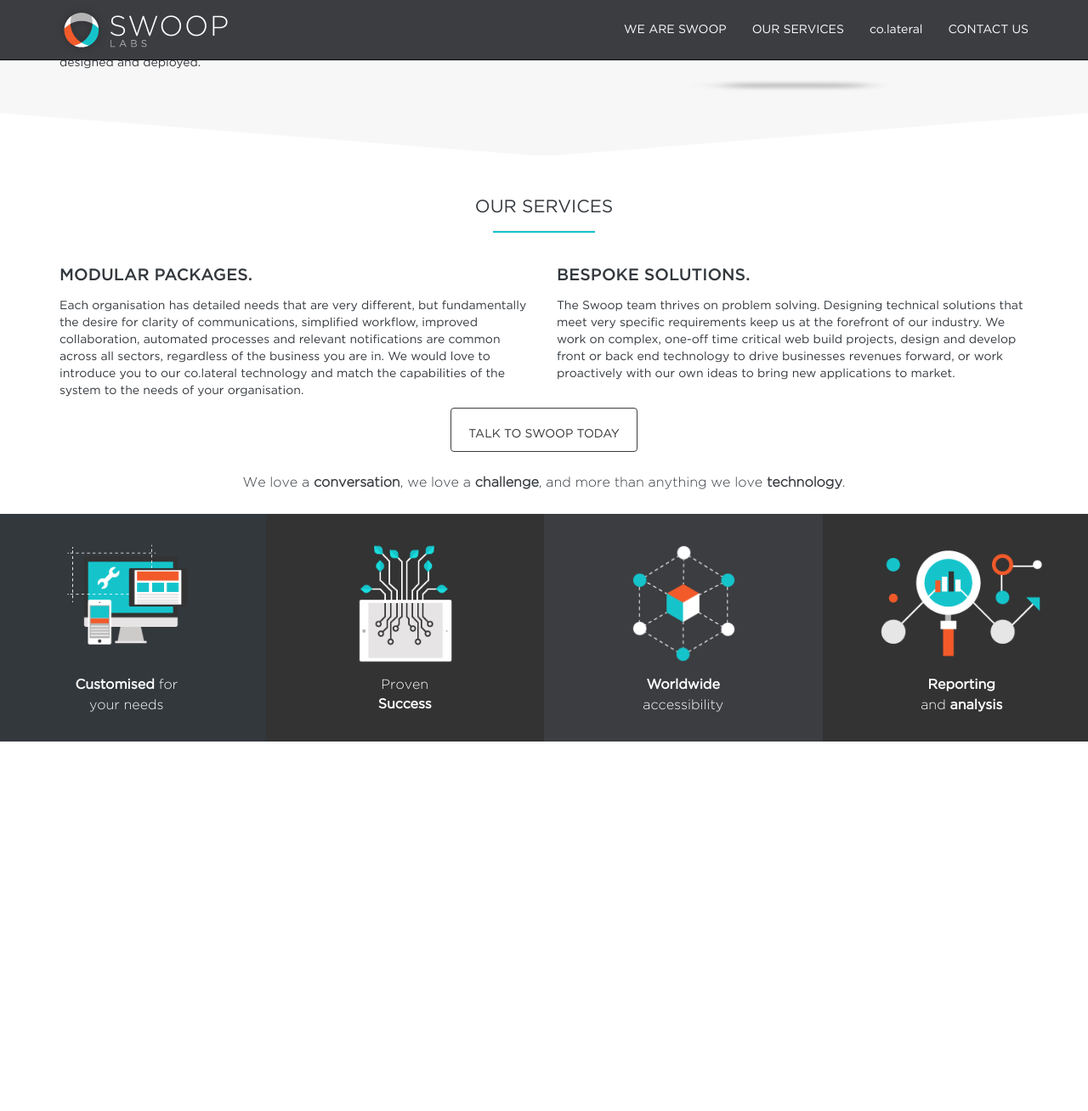
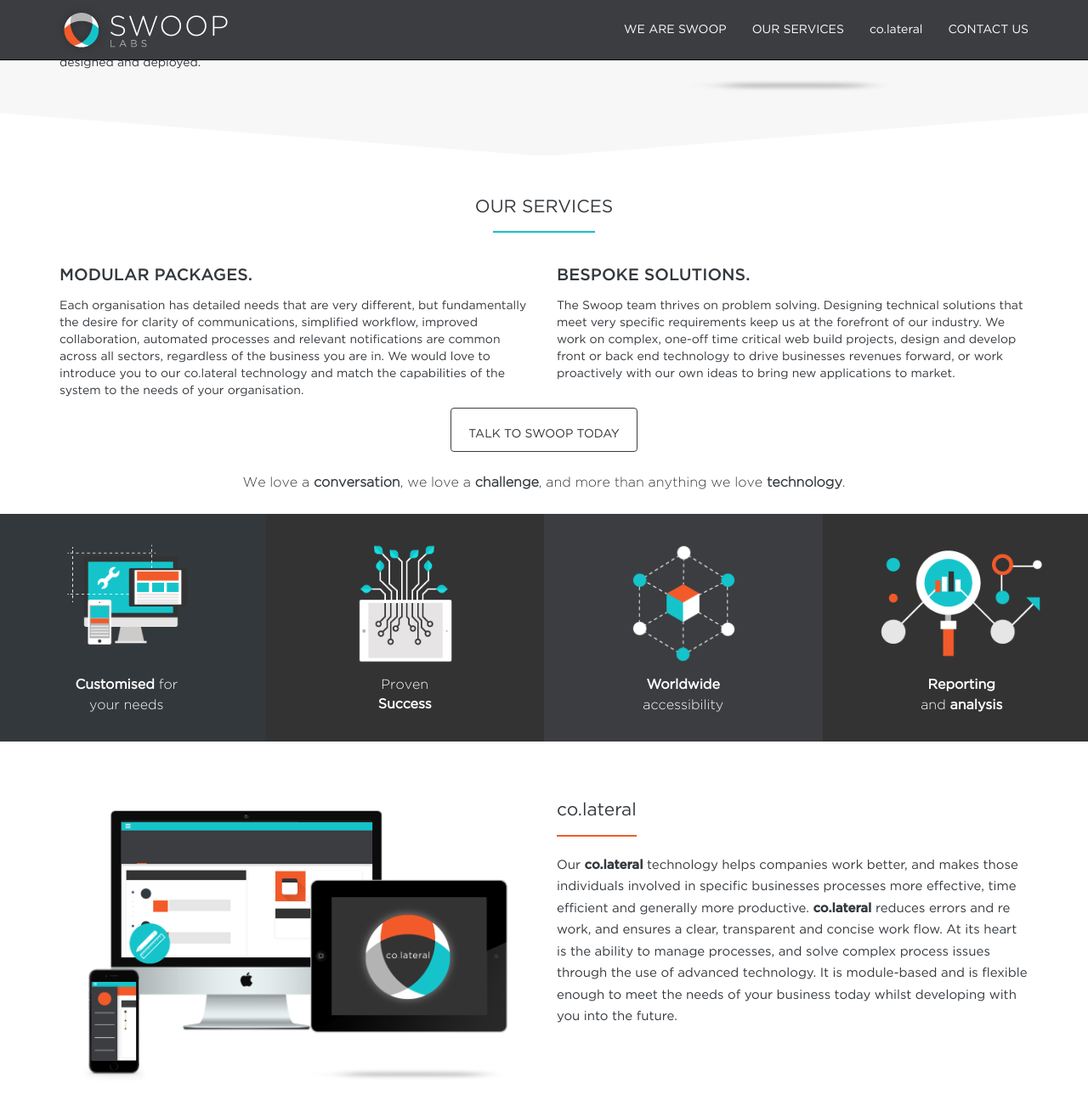
Before and after one commit to myntea/swoop-website, a Jekyll site: the page built from index.html, in a window 1280 px wide and 1400 px high, scrolled down 1572 px. Shown: the top 1308 px of the window at 85% size. Built offline with Jekyll 4.4.1, drawn with Linux system fonts in a browser that asks for light colours; before the commit the page ends 2445 px from its top, so only the background shows below that.

Commit message:
Adds colateral section.

```diff
--- a/_sass/_base.sass
+++ b/_sass/_base.sass
@@ -151,3 +151,35 @@
     margin: 10px 0 30px 0
     strong
       font-family: 'GothamBook', 'sans-serif'
+
+#colateral
+  margin: 50px auto
+  h1
+    text-align: left
+    span
+      border-bottom: 2px solid #F25A2A
+      padding-bottom: 20px
+  p
+    margin: 40px 0
+    font-size: 15px
+    line-height: 1.7
+    strong
+      line-height: 1
+      font-family: 'GothamMedium', 'sans-serif'
+
+#colateral-border
+  left: 0
+  top: 0
+  width: 100%
+  height: 0
+  background: #ffffff
+  text-align: center
+  &::before
+    content: ""
+    display: inline-block
+    top: 100%
+    width: 100%
+    border-left: 49vw solid transparent
+    border-right: 49vw solid transparent
+    border-top: 50px solid #ffffff
+    box-sizing: border-box
--- a/index.html
+++ b/index.html
@@ -81,3 +81,18 @@
     {% endfor %}
   </div>
 </div>
+
+<div id="colateral" class="container">
+  <div class="row">
+    <div class="col-md-6">
+      <img src="{{ site.baseurl }}/images/co.lateral_section.png" alt="co.lateral" class="img-responsive">
+    </div>
+    <div class="col-md-6">
+      <h1><span>co.lateral</span></h1>
+      <p>
+        Our <strong>co.lateral</strong> technology helps companies work better, and makes those individuals involved in specific businesses processes more effective, time efficient and generally more productive. <strong>co.lateral</strong> reduces errors and re work, and ensures a clear, transparent and concise work flow. At its heart is the ability to manage processes, and solve complex process issues through the use of advanced technology. It is module-based and is flexible enough to meet the needs of your business today whilst developing with you into the future.
+      </p>
+    </div>
+  </div>
+</div>
+<div id="colateral-border"></div>
```
Also changed, not shown: images/co.lateral_section.png (added).
